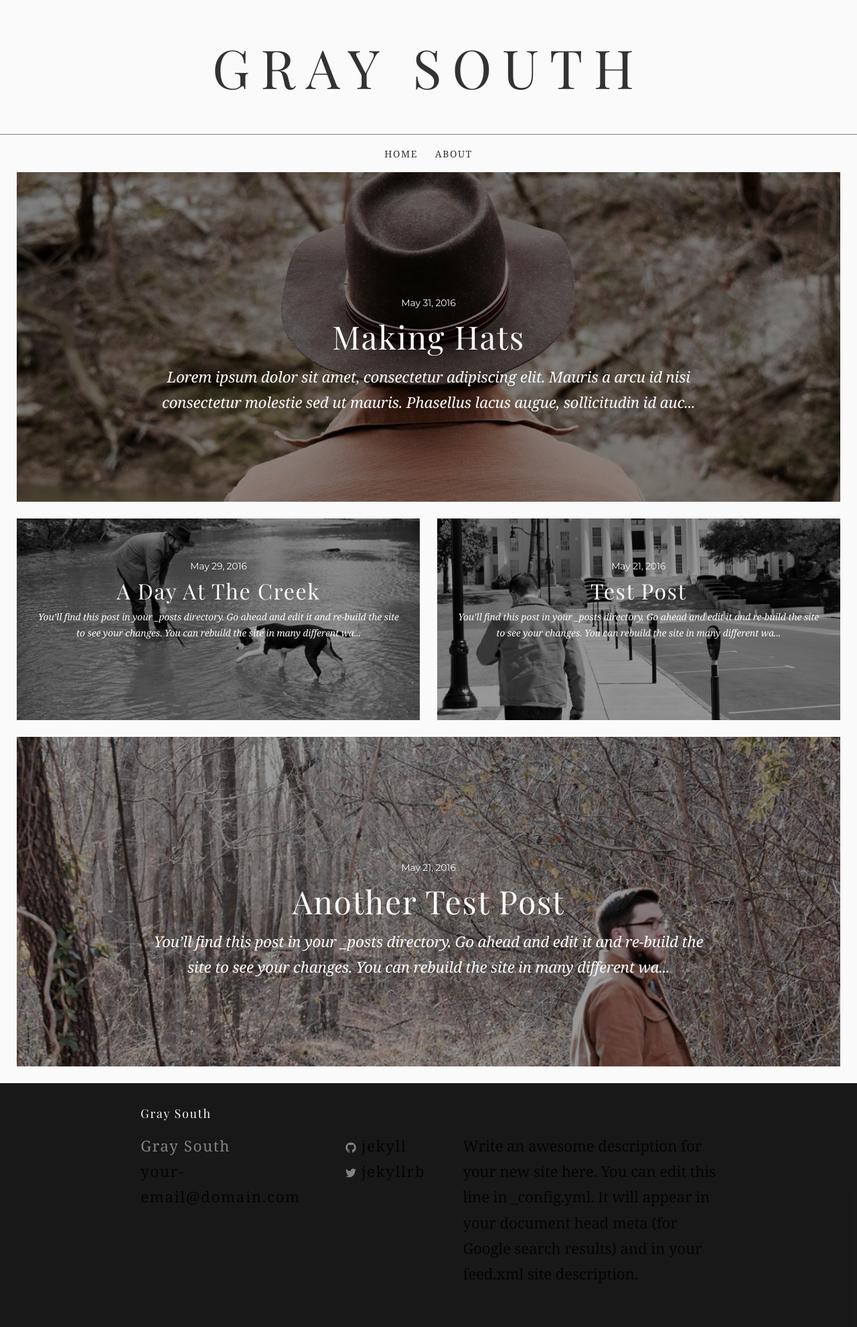
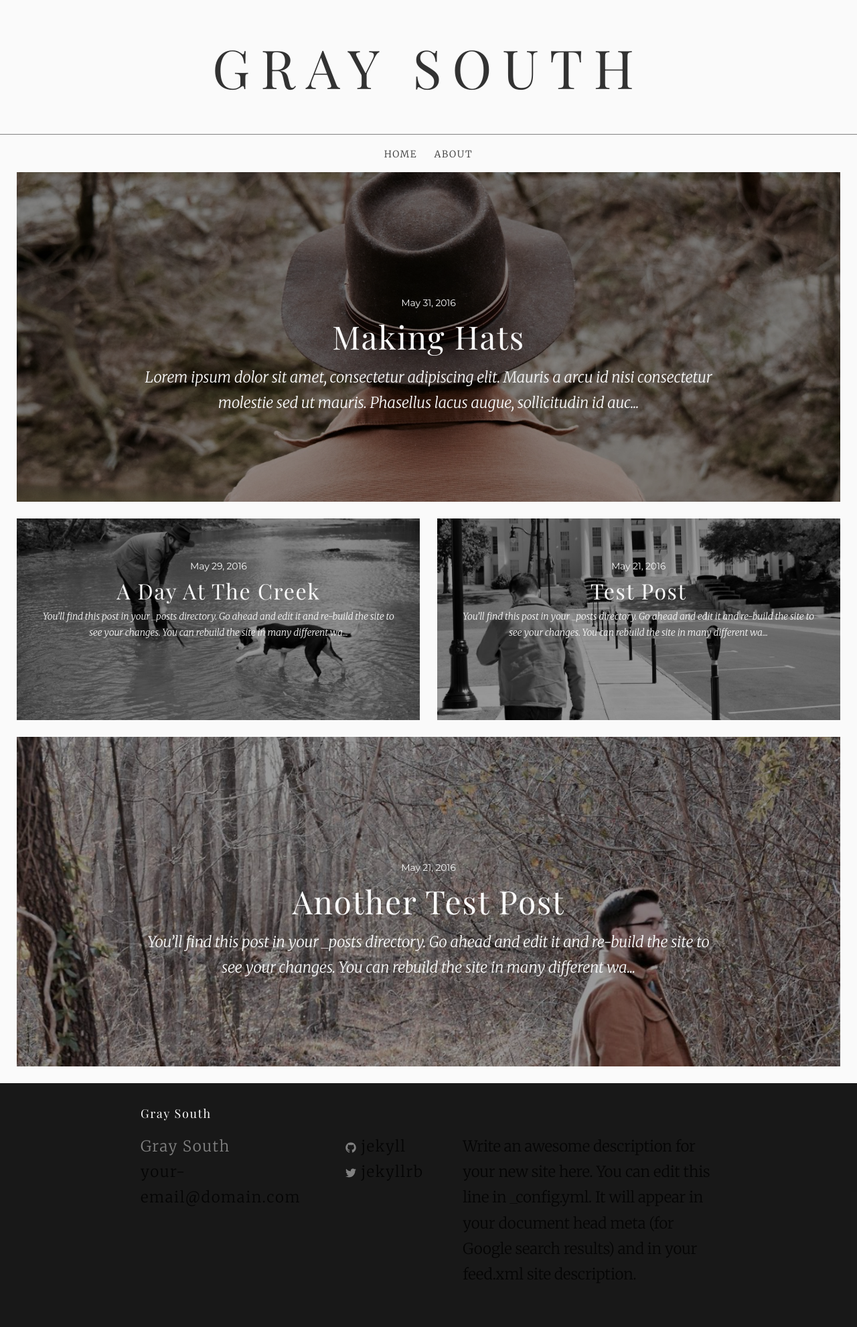
Before and after one commit to jtgry/blog, a Jekyll site: the page built from index.html, in a window 1280 px wide. Shown: the whole page at 67% size. Built offline with Jekyll 4.4.1, drawn with Linux system fonts in a browser that asks for light colours; some web fonts are replaced.

Commit message:
Updated '/css/main.scss' via CloudCannon

```diff
--- a/css/main.scss
+++ b/css/main.scss
@@ -6,10 +6,10 @@
 
 
 // Our variables
-$base-font-family: "georgia", serif;
+$base-font-family: "Merriweather", serif;
 $alt-font-family: "Montserrat", sans-serif;
 $base-font-size:   16px;
-$base-font-weight: 400;
+$base-font-weight: 300;
 $small-font-size:  $base-font-size * 0.875;
 $base-line-height: 1.7;
 $base-letter-spacing: .1em;
```
